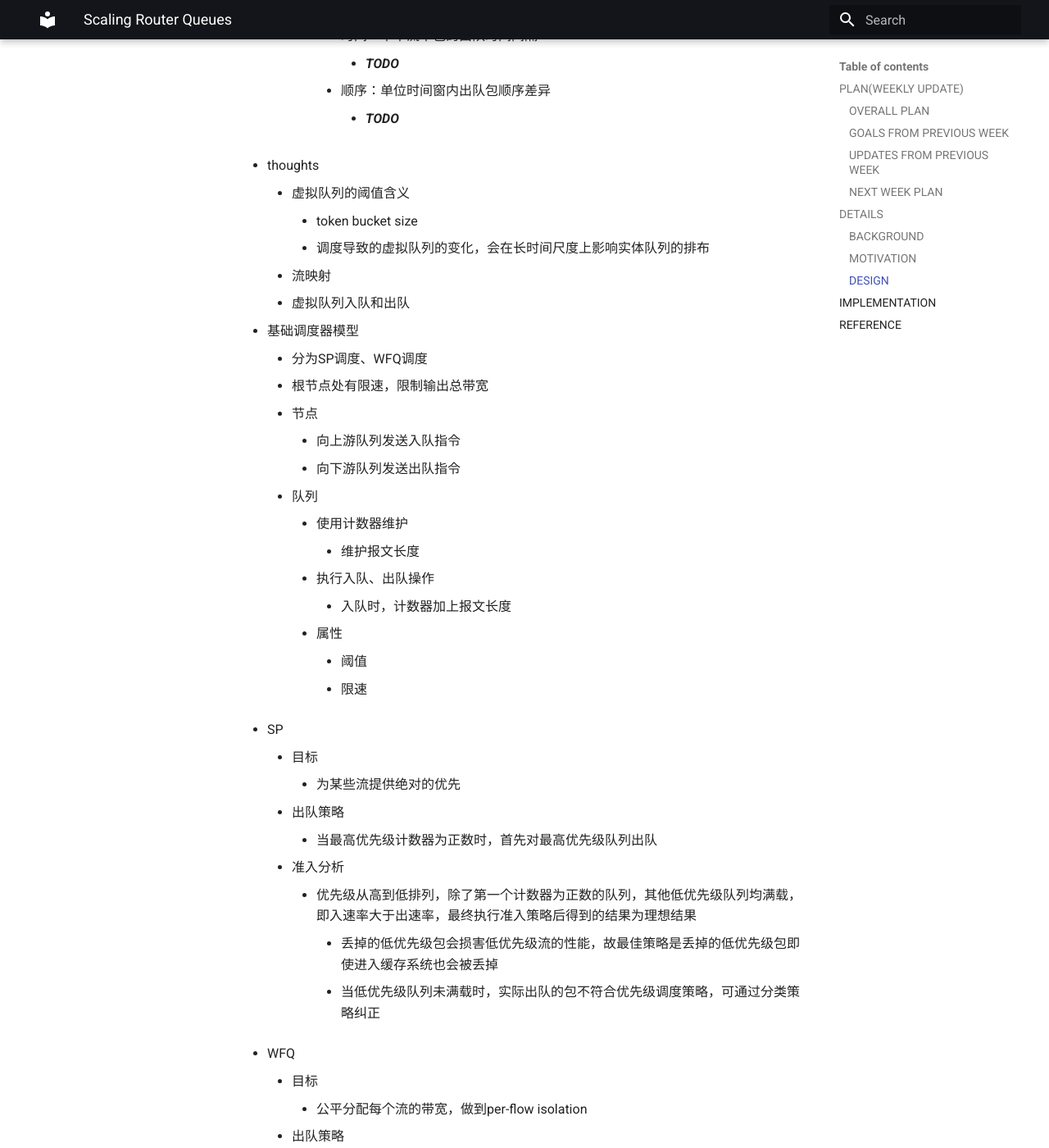
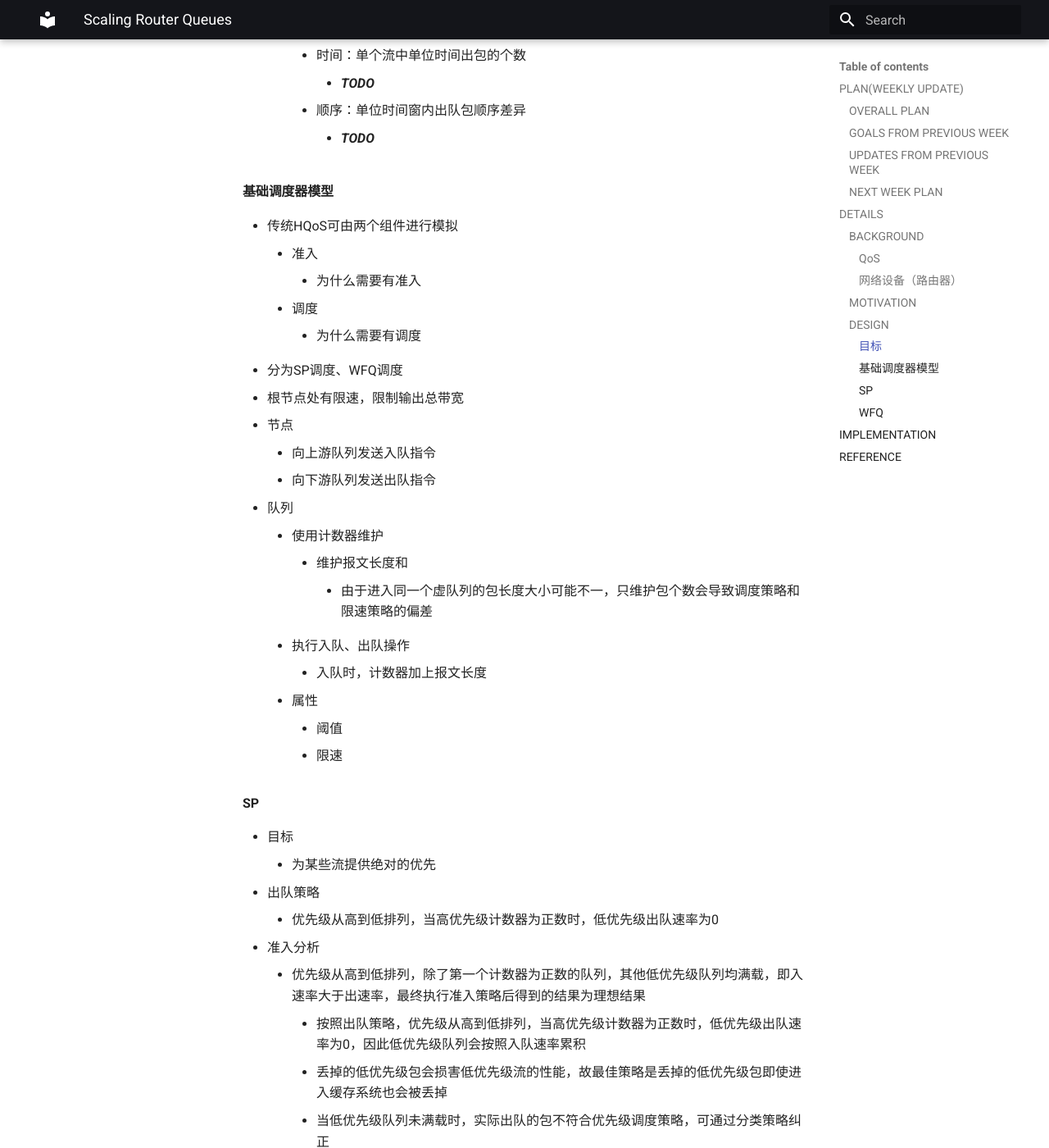
Before and after one commit to blowinding/blowinding.github.io, an MkDocs documentation site: the page built from docs/research/Scaling Router Queues.md, in a window 1280 px wide and 1400 px high, scrolled down 4943 px. Shown: the whole window at 82% size. Built offline with MkDocs 1.6.1 and Material for MkDocs 9.7.7, drawn with Linux system fonts in a browser that asks for light colours.

Commit message:
📝 Update Phantom Queue for HQoS Schedule

```diff
--- a/docs/research/Scaling Router Queues.md
+++ b/docs/research/Scaling Router Queues.md
@@ -15,44 +15,44 @@
 - 补全background&motivation
 ## DETAILS
 ### BACKGROUND
-- HQoS
-	- QoS
-		- QoS描述了网络在资源受限条件下对不同流量类型进行差异化处理的能力，以满足各种业务的性能需求（例如带宽、延迟、抖动和丢包率）的保证。[1]
-		- SLA是服务提供商与客户之间的一种正式承诺性合同，用于定义具体的服务质量指标、责任和保障措施。SLA 的核心作用是在业务层面将用户的 QoS 需求转化为可衡量、可执行的服务等级目标。[2]
-		- 传统 IP 网络的 Best-Effort 机制无法保证性能，因而 QoS 技术（如 DiffServ）引入了按一些机制来实现可控的服务质量。[3]
-		- 为了保证QoS，目前有work conserving（schedule）和non work conserving（traffic shaping）等机制
-			- schedule有DWRR[4]、SP[5]、WFQ[6]等算法
-			- traffic shaping
-			- traffic policing一般使用token bucket[7]
+#### QoS
+- QoS
+	- QoS描述了网络在资源受限条件下对不同流量类型进行差异化处理的能力，以满足各种业务的性能需求（例如带宽、延迟、抖动和丢包率）的保证。[1]
+	- SLA是服务提供商与客户之间的一种正式承诺性合同，用于定义具体的服务质量指标、责任和保障措施。SLA 的核心作用是在业务层面将用户的 QoS 需求转化为可衡量、可执行的服务等级目标。[2]
+	- 传统 IP 网络的 Best-Effort 机制无法保证性能，因而 QoS 技术（如 DiffServ）引入了按一些机制来实现可控的服务质量。[3]
+	- 为了保证QoS，目前有work conserving（schedule）和non work conserving（traffic shaping）等机制
+		- schedule有DWRR[4]、SP[5]、WFQ[6]等算法
+		- traffic shaping
+		- traffic policing一般使用token bucket[7]
 	- HQoS
 		- HQoS定义
 			- 随着用户规模增加和业务种类多样化，传统单层 QoS 已难满足对不同用户和不同业务的细粒度服务要求。因此在接入网尤其是运营商边缘网关中引入了层次化 QoS（Hierarchical QoS, HQoS）机制。[8]
 		- HQoS功能
 			- HQoS 在传统 QoS 的基础上增加了多级调度结构，通过树形队列结构实现对服务、用户和用户组等多个层次的差异化调度，从而在接入网环境中更有效地保证 SLA 级别的 QoS 目标。
 			- ***画图举个例子（TODO）***
-- 网络设备（路由器）
-	- QoS（HQoS）大多在网络设备（路由器）中实现
-		- 博通[9]、[10]
-		- 华为[11]
-		- 思科[12]
-	- 路由器的结构（BCM88480）
-		- 路由器进行QoS完整的过程
-			- 由于Ingress缓存较大，主要的QoS大多发生在Ingress内
-			- 首先在NP进行流分类和流标记
-			- Ingress入队
-				- 标记映射到VOQ
-				- The TAR returns to the CGM Packet-Enqueue-Request that is evaluated for admission by the CGM based on available resources, queue-size, and queue parameters, resulting in an admit/drop decision.
-				- If the packet is admitted, the queue number and start-SRAM buffer, along with additional packet information, are passed to the SRAM-Queue-Manager (SQM). Otherwise, the packet copy is discarded. If all packet copies have been discarded, then the packet’s Start-Buffers are sent to the SPB to be freed. The SQM allocates a Packet-Descriptor (PD) and links it to the queue.
-			- 路由器如何维护队列
-				- Queue Info Table、PD Table、SRAM buffer
-				- Queue Info Table每个表项维护头尾指针
-				- 在broadcom中，有CGM、ingress credit scheduler、SQM维护相关信息
-			- VOQ一旦有报文积压，ingress credit scheduler向egress credit scheduler发送flow status
-			- egress credit scheduler进行调度
-				- The function of the egress credit scheduler is to allocate bandwidth to the VOQs. The scheduler allocates the bandwidth by sending credits to the competing VOQs. When a VOQ receives a credit, it is granted the right to send data to the target port. The worth, in bytes, of one credit is configurable (for example, 2 KB). Traffic shaping at all levels (that is, device, interface, OTM port, aggregate, and queue) is accomplished by shaping the credit allocation by the scheduler.
-			- Ingress出队
-				- When credit balance is positive, a Dequeue-Command with Dequeue-Command-Bytes is issued to the SRAM queue manager. The SRAM queue manager traverses the queue, dequeuing several packets. Until the queue becomes empty OR until the Dequeue-Command-Bytes are exhausted
-				- The SRAM buffer manager reads the packet, updates the SRAM buffer user-count, and frees the buffer. The packet data is read and sent to the Ingress Transmit Packet Processor (ITPP) and then to the Transmit queues that have multiple contexts according to the source (SRAM/DRAM).
+#### 网络设备（路由器）
+- QoS（HQoS）大多在网络设备（路由器）中实现
+	- 博通[9]、[10]
+	- 华为[11]
+	- 思科[12]
+- 路由器的结构（BCM88480）
+	- 路由器进行QoS完整的过程
+		- 由于Ingress缓存较大，主要的QoS大多发生在Ingress内
+		- 首先在NP进行流分类和流标记
+		- Ingress入队
+			- 标记映射到VOQ
+			- The TAR returns to the CGM Packet-Enqueue-Request that is evaluated for admission by the CGM based on available resources, queue-size, and queue parameters, resulting in an admit/drop decision.
+			- If the packet is admitted, the queue number and start-SRAM buffer, along with additional packet information, are passed to the SRAM-Queue-Manager (SQM). Otherwise, the packet copy is discarded. If all packet copies have been discarded, then the packet’s Start-Buffers are sent to the SPB to be freed. The SQM allocates a Packet-Descriptor (PD) and links it to the queue.
+		- 路由器如何维护队列
+			- Queue Info Table、PD Table、SRAM buffer
+			- Queue Info Table每个表项维护头尾指针
+			- 在broadcom中，有CGM、ingress credit scheduler、SQM维护相关信息
+		- VOQ一旦有报文积压，ingress credit scheduler向egress credit scheduler发送flow status
+		- egress credit scheduler进行调度
+			- The function of the egress credit scheduler is to allocate bandwidth to the VOQs. The scheduler allocates the bandwidth by sending credits to the competing VOQs. When a VOQ receives a credit, it is granted the right to send data to the target port. The worth, in bytes, of one credit is configurable (for example, 2 KB). Traffic shaping at all levels (that is, device, interface, OTM port, aggregate, and queue) is accomplished by shaping the credit allocation by the scheduler.
+		- Ingress出队
+			- When credit balance is positive, a Dequeue-Command with Dequeue-Command-Bytes is issued to the SRAM queue manager. The SRAM queue manager traverses the queue, dequeuing several packets. Until the queue becomes empty OR until the Dequeue-Command-Bytes are exhausted
+			- The SRAM buffer manager reads the packet, updates the SRAM buffer user-count, and frees the buffer. The packet data is read and sent to the Ingress Transmit Packet Processor (ITPP) and then to the Transmit queues that have multiple contexts according to the source (SRAM/DRAM).
 ### MOTIVATION
 - 目前路由器遇到的瓶颈
 	- 目前，支持更丰富的调度策略，则需要更多的队列
@@ -101,50 +101,51 @@
 			- 可以减轻缓存负担以及队列维护负担
 			- 需要考虑丢包的代价
 ### DESIGN
+#### 目标
+- 使用虚拟队列近似实现HQoS
+	- 调度算法的近似程度
+		- 时间：单个流中单位时间出包的个数
+			- ***TODO***
+		- 顺序：单位时间窗内出队包顺序差异
+			- ***TODO***
+#### 基础调度器模型
+- 传统HQoS可由两个组件进行模拟
+	- 准入
+		- 为什么需要有准入
+	- 调度
+		- 为什么需要有调度
+- 分为SP调度、WFQ调度
+- 根节点处有限速，限制输出总带宽
+- 节点
+	- 向上游队列发送入队指令
+	- 向下游队列发送出队指令
+- 队列
+	- 使用计数器维护
+		- 维护报文长度和
+			- 由于进入同一个虚队列的包长度大小可能不一，只维护包个数会导致调度策略和限速策略的偏差
+	- 执行入队、出队操作
+		- 入队时，计数器加上报文长度
+	- 属性
+		- 阈值
+		- 限速
+#### SP
 - 目标
-	- 使用虚拟队列近似实现HQoS
-		- 调度算法的近似程度
-			- 时间：单个流中包的出队时间间隔
-				- ***TODO***
-			- 顺序：单位时间窗内出队包顺序差异
-				- ***TODO***
-- thoughts
-	- 虚拟队列的阈值含义
-		- token bucket size
-		- 调度导致的虚拟队列的变化，会在长时间尺度上影响实体队列的排布
-	- 流映射
-	- 虚拟队列入队和出队
-- 基础调度器模型
-	- 分为SP调度、WFQ调度
-	- 根节点处有限速，限制输出总带宽
-	- 节点
-		- 向上游队列发送入队指令
-		- 向下游队列发送出队指令
-	- 队列
-		- 使用计数器维护
-			- 维护报文长度
-		- 执行入队、出队操作
-			- 入队时，计数器加上报文长度
-		- 属性
-			- 阈值
-			- 限速
-- SP
-	- 目标
-		- 为某些流提供绝对的优先
-	- 出队策略
-		- 当最高优先级计数器为正数时，首先对最高优先级队列出队
-	- 准入分析
-		- 优先级从高到低排列，除了第一个计数器为正数的队列，其他低优先级队列均满载，即入速率大于出速率，最终执行准入策略后得到的结果为理想结果
-			- 丢掉的低优先级包会损害低优先级流的性能，故最佳策略是丢掉的低优先级包即使进入缓存系统也会被丢掉
-			- 当低优先级队列未满载时，实际出队的包不符合优先级调度策略，可通过分类策略纠正
-- WFQ
-	- 目标
-		- 公平分配每个流的带宽，做到per-flow isolation
-	- 出队策略
-		- 可按照GPS，叶子队列出队时按照权重同时出队
-	- 准入分析
-		- 每个队列均满载时，即入速率大于出速率，最终执行准入策略后得到的结果为理想结果
-			-
+	- 为某些流提供绝对的优先
+- 出队策略
+	- 优先级从高到低排列，当高优先级计数器为正数时，低优先级出队速率为0
+- 准入分析
+	- 优先级从高到低排列，除了第一个计数器为正数的队列，其他低优先级队列均满载，即入速率大于出速率，最终执行准入策略后得到的结果为理想结果
+		- 按照出队策略，优先级从高到低排列，当高优先级计数器为正数时，低优先级出队速率为0，因此低优先级队列会按照入队速率累积
+		- 丢掉的低优先级包会损害低优先级流的性能，故最佳策略是丢掉的低优先级包即使进入缓存系统也会被丢掉
+		- 当低优先级队列未满载时，实际出队的包不符合优先级调度策略，可通过分类策略纠正
+#### WFQ
+- 目标
+	- 公平分配每个流的带宽，做到per-flow isolation
+- 出队策略
+	- 可按照GPS，叶子队列出队时按照权重同时出队
+- 准入分析
+	- 每个队列均满载时，即入速率大于出速率，最终执行准入策略后得到的结果为理想结果
+		-
 ## IMPLEMENTATION
 - ***传统HQoS的实现（TODO）***
 
```
